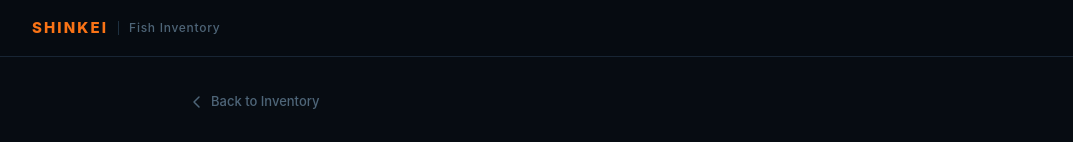
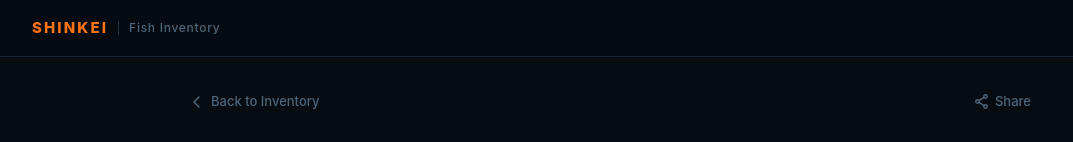
Before and after one commit to anne-zou/shinkei_takehome_fish_inventory_app, a React (Vite) app: page / in a window 1280 px wide. Both pictures are taken after a click on the button 640 px from the left and 337 px from the top of the page. Shown: the top 142 px of the page, without its empty margins (28-1101 px from the left). Built offline with nearby package versions, Linux system fonts and the light colour scheme.

Commit message:
feat: add share button to fish detail page top nav
Co-Authored-By: Claude Sonnet 4.6 <noreply@anthropic.com>

```diff
--- a/src/pages/FishDetailPage.css
+++ b/src/pages/FishDetailPage.css
@@ -8,6 +8,14 @@
   margin: 0 auto;
 }
 
+/* Top nav row */
+.detail-topnav {
+  display: flex;
+  align-items: center;
+  justify-content: space-between;
+  margin-bottom: 24px;
+}
+
 /* Back button */
 .detail-back {
   display: inline-flex;
@@ -16,7 +24,6 @@
   font-size: 13px;
   font-weight: 500;
   color: var(--text-muted);
-  margin-bottom: 24px;
   padding: 6px 10px 6px 6px;
   border-radius: var(--radius);
   border: 1px solid transparent;
--- a/src/pages/FishDetailPage.tsx
+++ b/src/pages/FishDetailPage.tsx
@@ -4,6 +4,7 @@ import { getFish } from '../api/MockServerApi';
 import type { FishWithRecipes } from '../api/types';
 import FishDetails from '../components/fish/FishDetails';
 import RecipesSection from '../components/fish/RecipesSection';
+import ShareButton from '../components/fish/ShareButton';
 import './FishDetailPage.css';
 
 export default function FishDetailPage() {
@@ -26,6 +27,7 @@ export default function FishDetailPage() {
   return (
     <main className="detail">
       <div className="detail-inner">
+        <div className="detail-topnav">
           <button className="detail-back" onClick={() => navigate(-1)} aria-label="Back to inventory">
             <svg width="16" height="16" viewBox="0 0 16 16" fill="none" aria-hidden>
               <path
@@ -38,6 +40,8 @@ export default function FishDetailPage() {
             </svg>
             Back to Inventory
           </button>
+          <ShareButton />
+        </div>
 
         {loading && (
           <div className="detail-skeleton-wrap">
```
Lines whose indentation alone changed are shown as unchanged.
